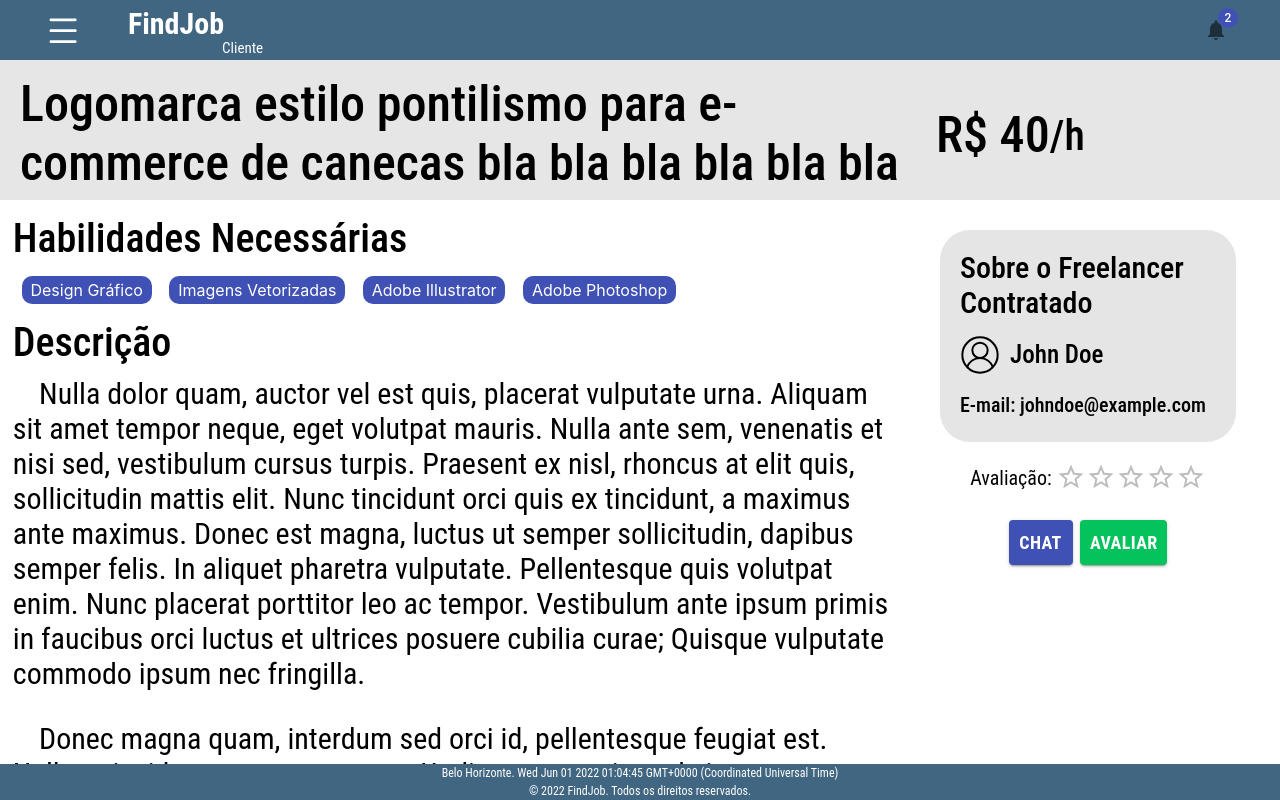
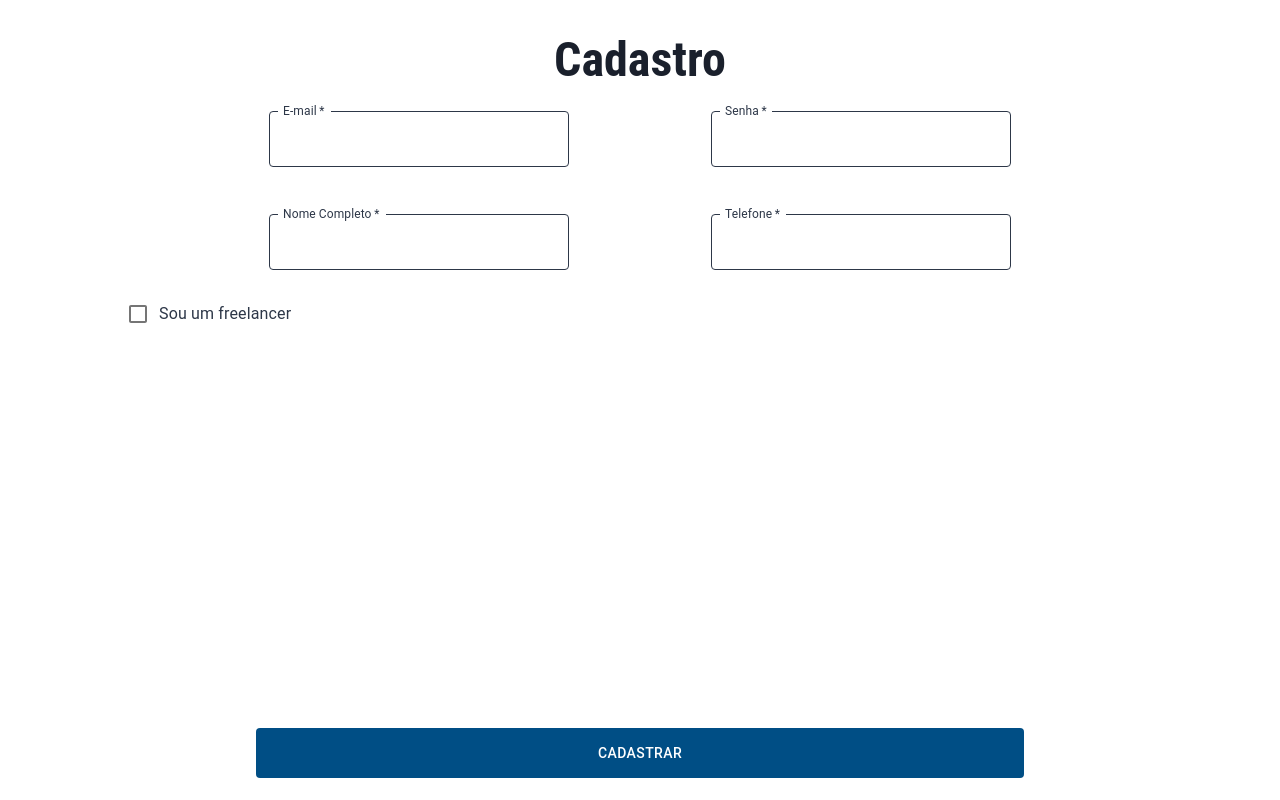
Before and after one commit to vitorricoy/FindJob---Projeto-PDS, a React (Create React App) app in the folder frontend/: page / in a window 1280 px wide. Built offline with nearby package versions, Linux system fonts and the light colour scheme.

Commit message:
Tela cadastro ajustada p/ mais resoluções de tela

```diff
--- a/frontend/src/App.tsx
+++ b/frontend/src/App.tsx
@@ -12,7 +12,7 @@ import { ClientJobView } from './components/ClientJobView/ClientJobView';
 function App() {
   return (
     <div>
-      <ClientJobView />
+      <Register />
     </div>
   );
 }
--- a/frontend/src/components/Register/Register.tsx
+++ b/frontend/src/components/Register/Register.tsx
@@ -59,7 +59,6 @@ export function Register () {
         <div>
 
             <Container>
-                <OuterContainer>
                     <StyledTitle>
                         Cadastro
                     </StyledTitle>
@@ -151,7 +150,6 @@ export function Register () {
                         <StyledRegisterButton> Cadastrar </StyledRegisterButton>
                     </StyledButtonContainer>
 
-                </OuterContainer>
             </Container>
 
 
--- a/frontend/src/components/Register/styles.tsx
+++ b/frontend/src/components/Register/styles.tsx
@@ -2,7 +2,7 @@ import { Button, Checkbox, FormControlLabel, ListItemText, Slider, TextField } f
 import styled from "styled-components";
 
 export const Container = styled.div`
-    display: flex;
+    display: block;
     height: 100vh;
     width: 100vw;
     position: relative;
@@ -55,7 +55,7 @@ export const RowContainer = styled.div`
     display: flex;
     height: 16%;
     margin-block: 0 auto;
-    justify-content: space-between;
+    justify-content: space-evenly;
 `;
 
 export const InputContainer = styled.div`
```
Also changed, not shown: 1 other file (tests, documents, lock files or other folders).
